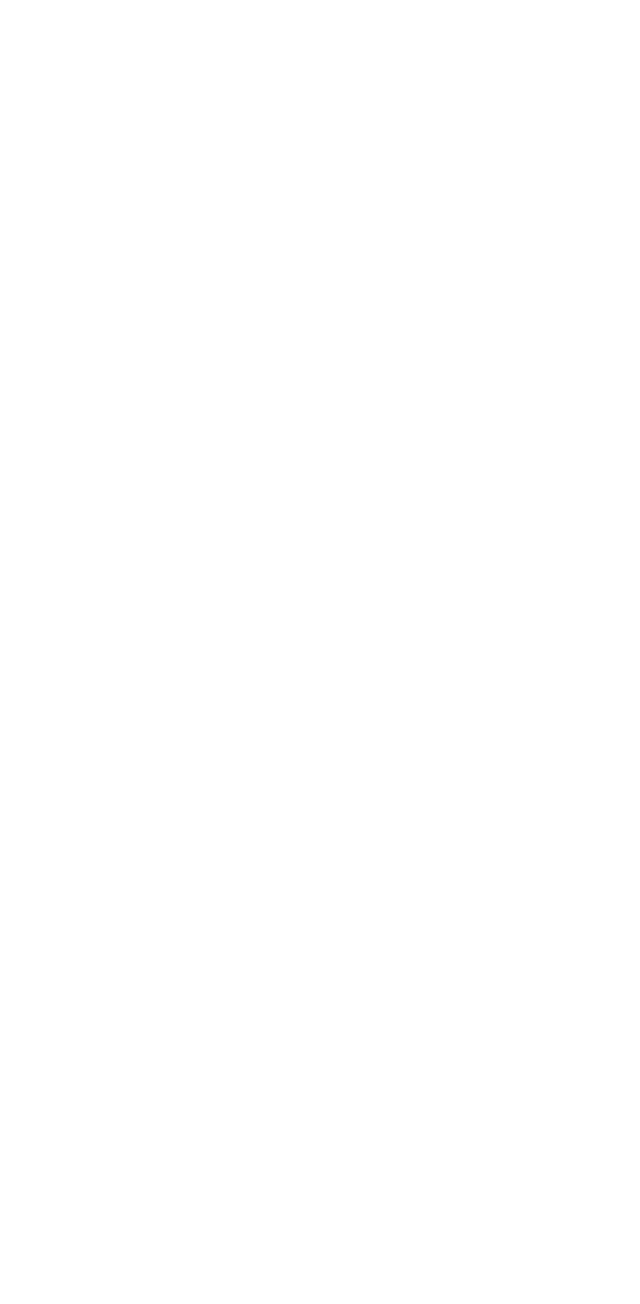
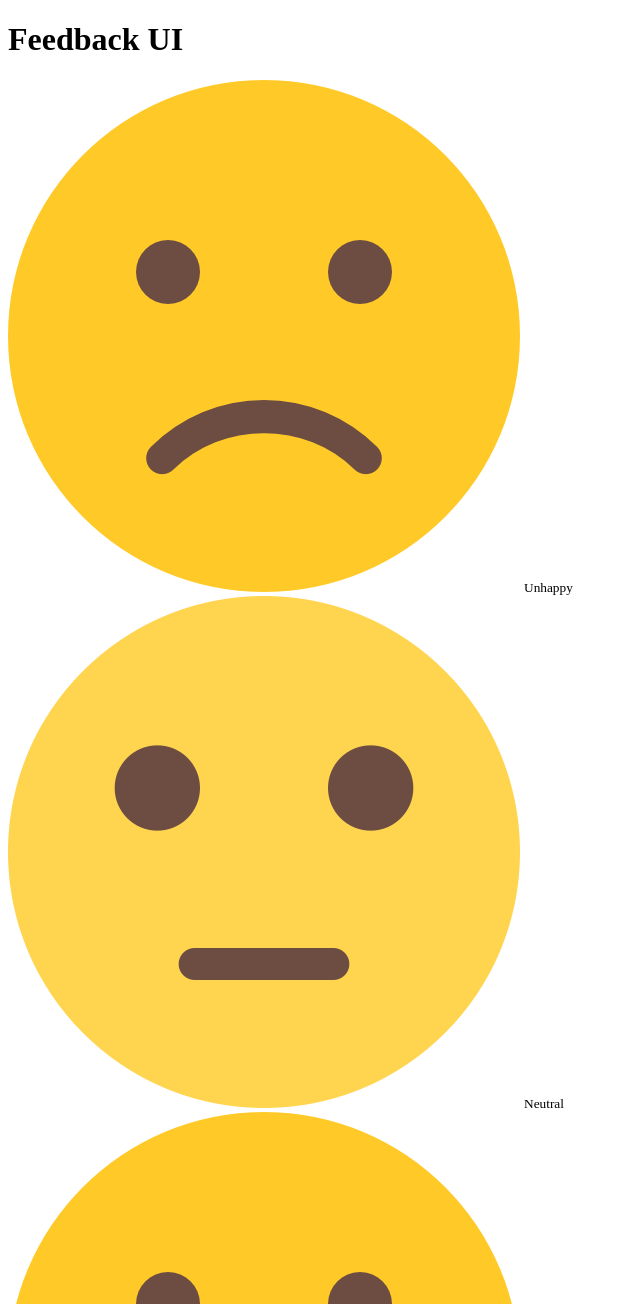
Before and after one commit to yasermaly/feedback-ui, a plain HTML site: page index.html in a window 1280 px wide. Shown: the top 1304 px of the page, without its empty margins (0-640 px from the left). Before the commit the page ends 800 px from the top, so only its background shows below. Drawn offline with Linux system fonts and the light colour scheme.

Commit message:
added html markup and emojis

```diff
--- a/index.html
+++ b/index.html
@@ -7,5 +7,22 @@
     <script src="script.js" defer></script>
     <title>Feedback UI</title>
   </head>
-  <body></body>
+  <body>
+    <div class="container" id="container">
+      <h1 class="heading">Feedback UI</h1>
+      <div class="ratings-container" id="ratings-container">
+        <div class="rating">
+          <img src="sad.png" alt="sad face"/>
+          <small>Unhappy</small>
+        </div>
+        <div class="rating">
+          <img src="neutral.png" alt="neutral face"/>
+          <small>Neutral</small>
+        <div class="rating">
+          <img src="smile.png" alt="neutral face"/>
+          <small>Satisfied</small>
+        </div>
+      </div>
+    </div>
+  </body>
 </html>
```
Also changed, not shown: neutral.png (added), sad.png (added), smile.png (added).
